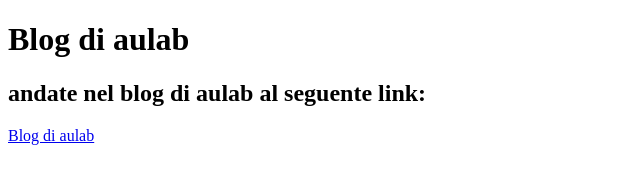
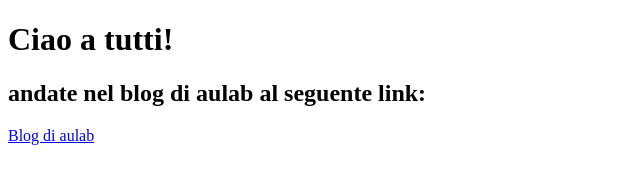
Before and after one commit to vegethh/Esercizio-html_1, a plain HTML site: page index.html in a window 1280 px wide. Shown: the whole page, without its empty margins (0-640 px from the left). Drawn offline with Linux system fonts and the light colour scheme.

Commit message:
Terminato Esercizio 1 HTML

```diff
--- a/index.html
+++ b/index.html
@@ -6,7 +6,7 @@
     <title>Document</title>
 </head>
 <body>
-    <h1>Blog di aulab</h1>
+    <h1>Ciao a tutti!</h1>
     <h2>andate nel blog di aulab al seguente link:</h2>
     <a href="https://aulab.it/blog" target="_blank">Blog di aulab</a>
 </body>
```
